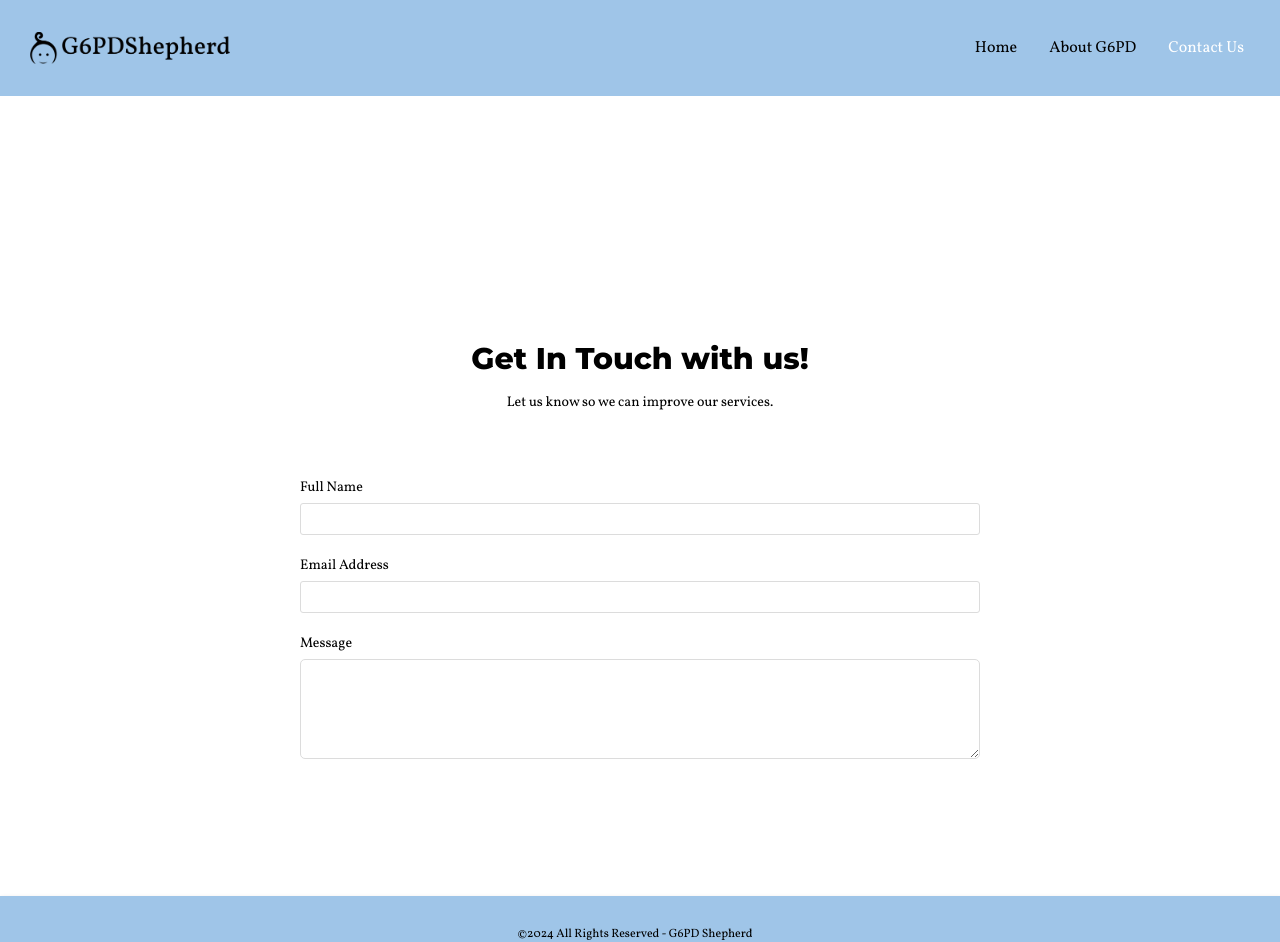
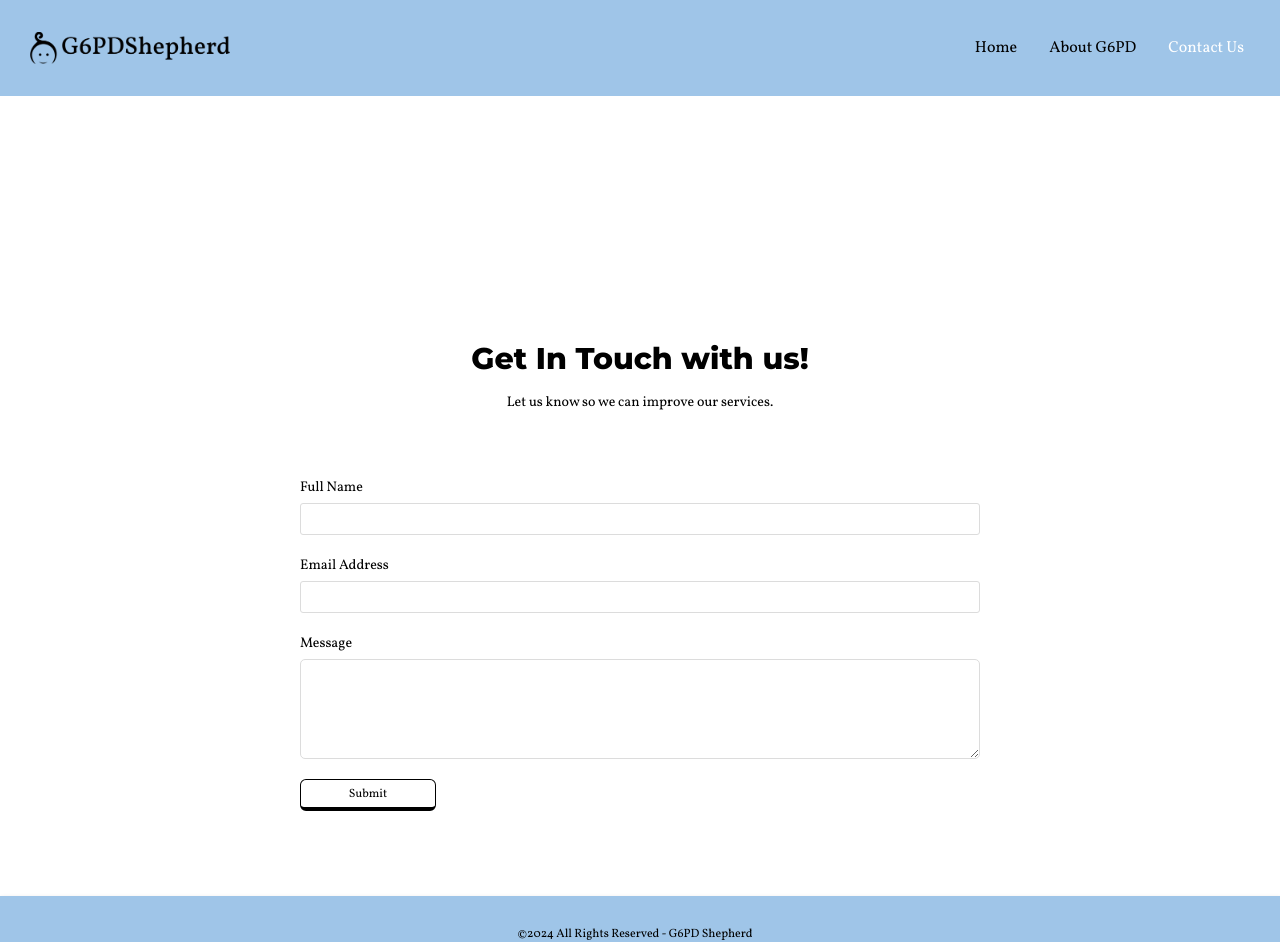
Before and after one commit to odycy21/G6PD-Shepherd, a React (Vite) app: page /contact-us in a window 1280 px wide. Shown: the top 942 px of the page. Built offline with nearby package versions, Linux system fonts and the light colour scheme; a web font is replaced by a local one.

Commit message:
updated contact page submit button

```diff
--- a/src/Contact.jsx
+++ b/src/Contact.jsx
@@ -57,7 +57,7 @@ const ContactUs = () => {
                   <input type="email" name="user_email" id='email' />
                   <label>Message</label>
                   <textarea name="message" id='message'/>
-                  <input type="submit" value="Send" className="mt-5 w-[20%] h-[32px] border border-b-4 border-white rounded-sm font-normal text-white text-center text-xs hover:bg-[#733f1db3]" />
+                  <input type="submit" value="Submit" className="mt-5 w-[20%] h-[32px] border border-b-4 border-black rounded-md font-normal text-black text-center text-xs hover:bg-[#9fc5e8;]" />
                   </form>
               </div>
       </div>
```
